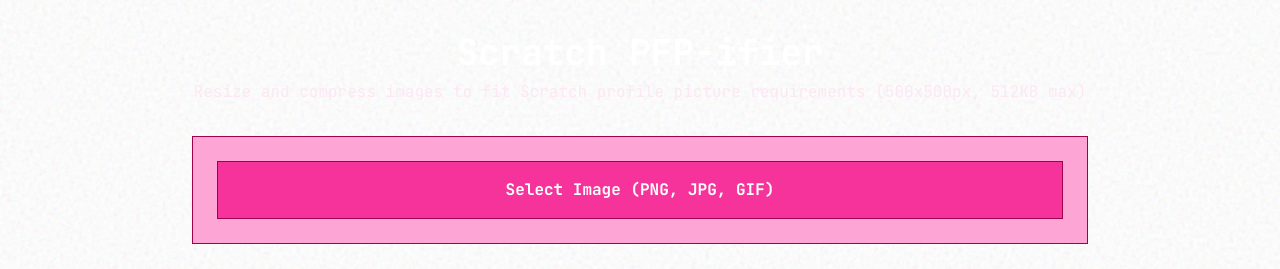
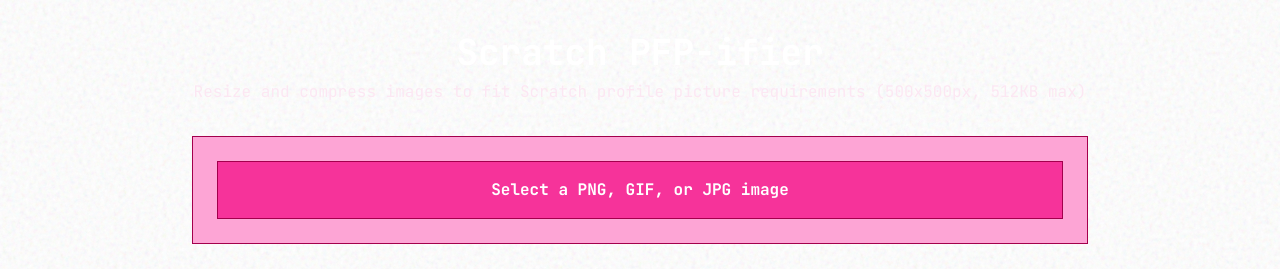
Before and after one commit to ZiploxWasTaken/Scratch-PFP-Generator, a Next.js app: page / in a window 1280 px wide. Shown: the top 269 px of the page. Built offline with nearby package versions, Linux system fonts and the light colour scheme.

Commit message:
feat: update button label to include PNG, GIF, JPG formats\n\nUpdated button text for clarity on supported image types

```diff
--- a/app/page.tsx
+++ b/app/page.tsx
@@ -498,7 +498,7 @@ export default function ScratchPFPifier() {
             onClick={() => fileInputRef.current?.click()}
             className="w-full bg-pink-500 hover:bg-pink-600 text-white font-bold py-4 px-6 border border-pink-800"
           >
-            Select Image (PNG, JPG, GIF)
+            Select a PNG, GIF, or JPG image
           </button>
         </div>
 
```
